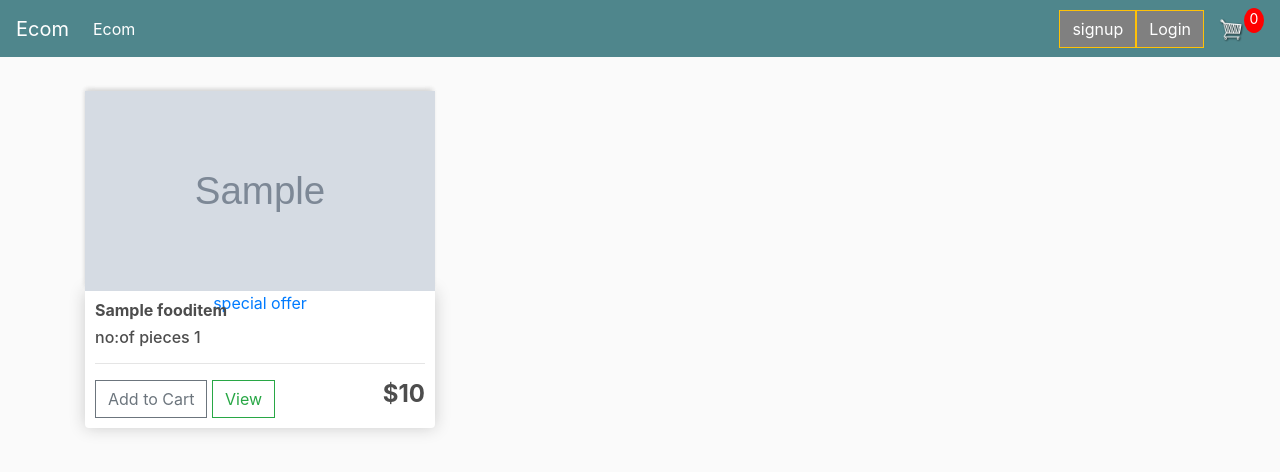
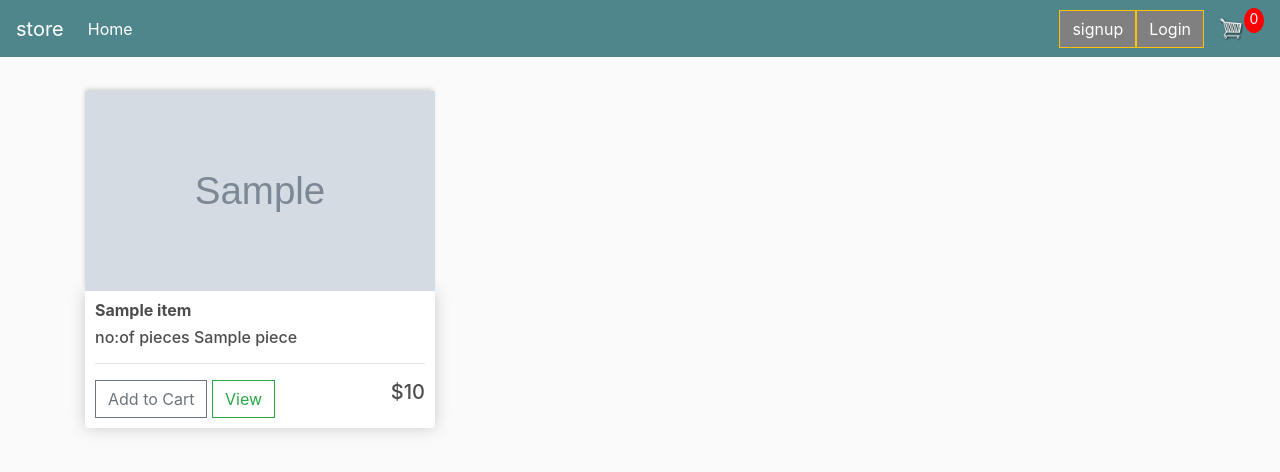
Before and after one commit to Sudhamani544/ecommerce-website, a Django app: template ecommerce/store/templates/store/store.html in a window 1280 px wide. Shown: the top 472 px of the page. Run offline with Django 3.2, Linux system fonts and the light colour scheme; tables that the repository leaves empty hold one stand-in row (values such as "Sample post"); the template is opened without the code that fills it: values that come from a table or form of the project are taken from there, most other values are stand-ins (such as "Sample title", 1, 10 or a date in 2020); grey boxes marked "Sample" are stand-in pictures; some libraries are stand-ins or nearby versions.

Commit message:
updating

```diff
--- a/ecommerce/ecommerce/urls.py
+++ b/ecommerce/ecommerce/urls.py
@@ -22,7 +22,7 @@
     path('admin/', admin.site.urls),
     path('',include('store.urls')),
     path('accounts/',include('accounts.urls')),
-    path('productpage/',include('productpage.urls')),
+    # path('productpage/',include('productpage.urls')),
 ]
 
 urlpatterns = urlpatterns + static(settings.MEDIA_URL, document_root = settings.MEDIA_ROOT)
--- a/ecommerce/store/models.py
+++ b/ecommerce/store/models.py
@@ -1,4 +1,6 @@
 from django.db import models
+from django.shortcuts import reverse
+from django.contrib.auth.models import User
 
 # Create your models here.
 class FoodItems(models.Model):
@@ -8,3 +10,31 @@
     price = models.IntegerField()
     piece = models.IntegerField()
     offer = models.BooleanField(default=False)
+    discountprice = models.IntegerField(blank=True, null=True)
+    slug = models.SlugField()
+    def __str__(self):
+        return self.name
+
+    def get_absolute_url(self):
+        return reverse("store:productpage",kwargs={
+        'slug': self.slug
+        })
+
+class OrderItem(models.Model):
+    user= models.ForeignKey(User,on_delete=models.CASCADE)
+    ordered = models.BooleanField(default = False)
+    item = models.ForeignKey(FoodItems, on_delete=models.CASCADE)
+    quantity = models.IntegerField(default=1)
+
+    def __str__(self):
+        return 'f"{self.quantity} of {self.item.name}"'
+
+class Order(models.Model):
+    user= models.ForeignKey(User,on_delete=models.CASCADE)
+    items=models.ManyToManyField(OrderItem)
+    start_date = models.DateTimeField(auto_now_add = True )
+    ordered_date = models.DateTimeField()
+    ordered = models.BooleanField(default = False)
+
+    def __str__():
+        return self.user.username
--- a/ecommerce/store/templates/store/main.html
+++ b/ecommerce/store/templates/store/main.html
@@ -16,7 +16,7 @@
   </head>
   <body>
     <nav class="navbar navbar-expand-lg navbar-dark bg-dark">
-      <a class="navbar-brand" href="{% url 'store' %}">Ecom</a>
+      <a class="navbar-brand" href="{% url 'store' %}">store</a>
       <button class="navbar-toggler" type="button" data-toggle="collapse" data-target="#navbarSupportedContent" aria-controls="navbarSupportedContent" aria-expanded="false" aria-label="Toggle navigation">
         <span class="navbar-toggler-icon"></span>
       </button>
@@ -24,7 +24,7 @@
       <div class="collapse navbar-collapse" id="navbarSupportedContent">
         <ul class="navbar-nav mr-auto">
           <li class="nav-item active">
-            <a class="nav-link" href="{% url 'store' %}">Ecom <span class="sr-only">(current)</span></a>
+            <a class="nav-link" href="{% url 'store' %}">Home <span class="sr-only">(current)</span></a>
           </li>
         </ul>
       </div>
@@ -37,7 +37,9 @@
           <a href="accounts/register"class="btn btn-warning">signup</a>
           <a href="accounts/login"class="btn btn-warning">Login</a>
         {% endif %}
-        <a href="{% url 'cart' %}">
+        {%for item in items%}
+          <!-- <a href="addtocart/<{{item.slug}}>"> -->
+        {% endfor %}
           <img  id="cart-icon" src="{% static 'images/cart.png' %}">
         </a>
        <p id="cart-total">0</p>
--- a/ecommerce/productpage/templates/productpage/productpage.html
+++ b/ecommerce/store/templates/store/productpage.html
@@ -11,10 +11,10 @@
   <body>
     <div class="col-lg-4 align-items:center">
 
-          <img class="thumbnail" src="{{item.img.url}}" alt="">
+          <img class="thumbnail" src="{{object.img.url}}" alt="">
     </div>
-          <h1><strong>{{item.name}}</strong></h1>
-          <h3>{{item.desc}}</h3>
+          <h1><strong>{{object.name}}</strong></h1>
+          <h3>{{object.desc}}</h3>
 
           <button  class="btn btn-outline-secondary add-btn">Add to Cart</button>
 
--- a/ecommerce/store/templates/store/store.html
+++ b/ecommerce/store/templates/store/store.html
@@ -3,7 +3,7 @@
 {% block content %}
 
   <div class="row">
-    {% for item in items%}
+    {% for item in object_list%}
       <div class="col-lg-4">
         <div class="thumbnail">
           <img class="thumbnail" src="{{item.img.url}}" alt="">
@@ -18,8 +18,18 @@
         <h6>no:of pieces {{item.piece}}</h6>
         <hr>
         <button  class="btn btn-outline-secondary add-btn">Add to Cart</button>
-				<a class="btn btn-outline-success" href="productpage/{{item.name}}">View</a>
-				<h4 style="display: inline-block; float: right"><strong>${{item.price}}</strong></h4>
+				<a class="btn btn-outline-success" href="productpage/{{item.slug}}">View</a>
+				<!-- <h4 style="display: inline-block; float: right"><strong>${{item.price}}</strong></h4> -->
+        {% if item.offer %}
+        <h5 style="display: inline-block; float: right">
+          <span class="mr-1">
+            <del>${{item.price}}</del>
+          </span>
+          <span>${{item.discountprice}}</span>
+        {% else %}
+          <h5 style="display: inline-block; float: right">${{item.price}}</h5>
+        {% endif %}
+        </h5>
       </div>
     </div>
     {% endfor %}
--- a/ecommerce/store/urls.py
+++ b/ecommerce/store/urls.py
@@ -2,7 +2,10 @@
 from . import views
 
 urlpatterns = [
-    path('',views.store,name='store'),
-    path('cart/',views.cart,name='cart'),
+    path('',views.StoreView.as_view(),name='store'),
+    path('productpage/<slug>',views.ItemDetailView.as_view(),name='productpage'),
+    path('addtocart/<slug>',views.addtocart,name='addtocart'),
+    # path('',views.store,name='store'),
+    # path('cart/',views.cart,name='cart'),
     path('checkout/',views.checkout,name='checkout'),
 ]
```
Also changed, not shown: ecommerce/productpage/templates/productpage/besan ladoo.html (deleted, +0 -17 lines), ecommerce/store/views.py (+40 -8 lines), ecommerce/store/migrations/0002_auto_20210423_1521.py (added), ecommerce/store/migrations/0003_fooditems_discountprice.py (added), ecommerce/store/migrations/0004_auto_20210423_1621.py (added).
